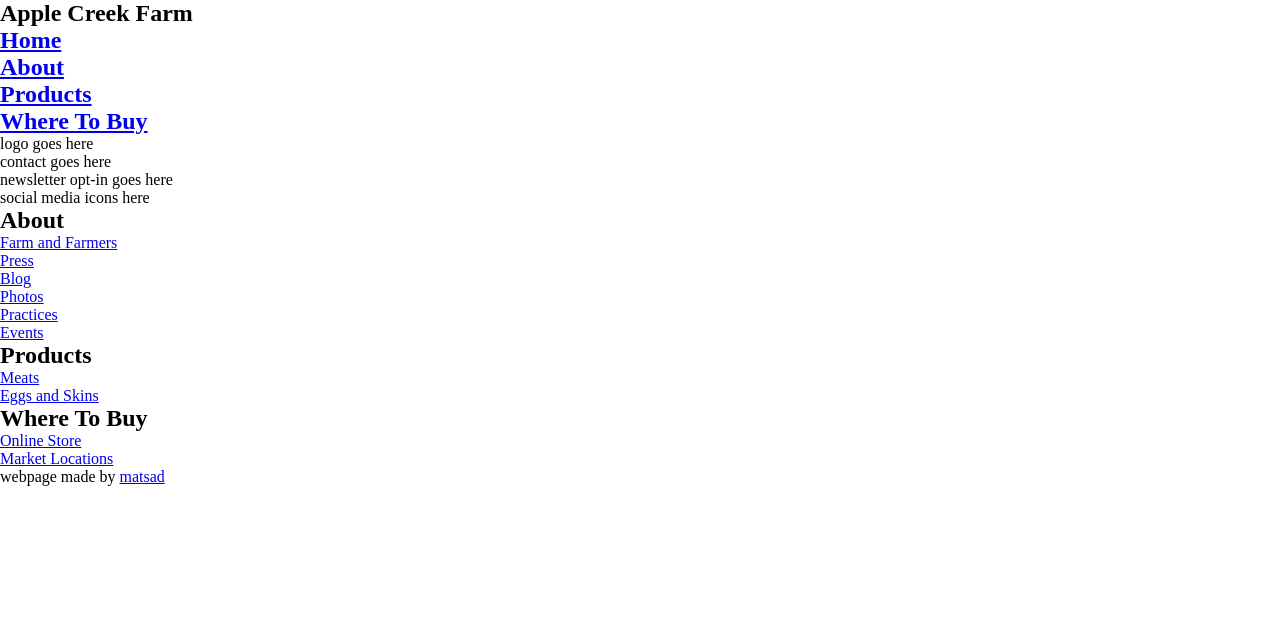
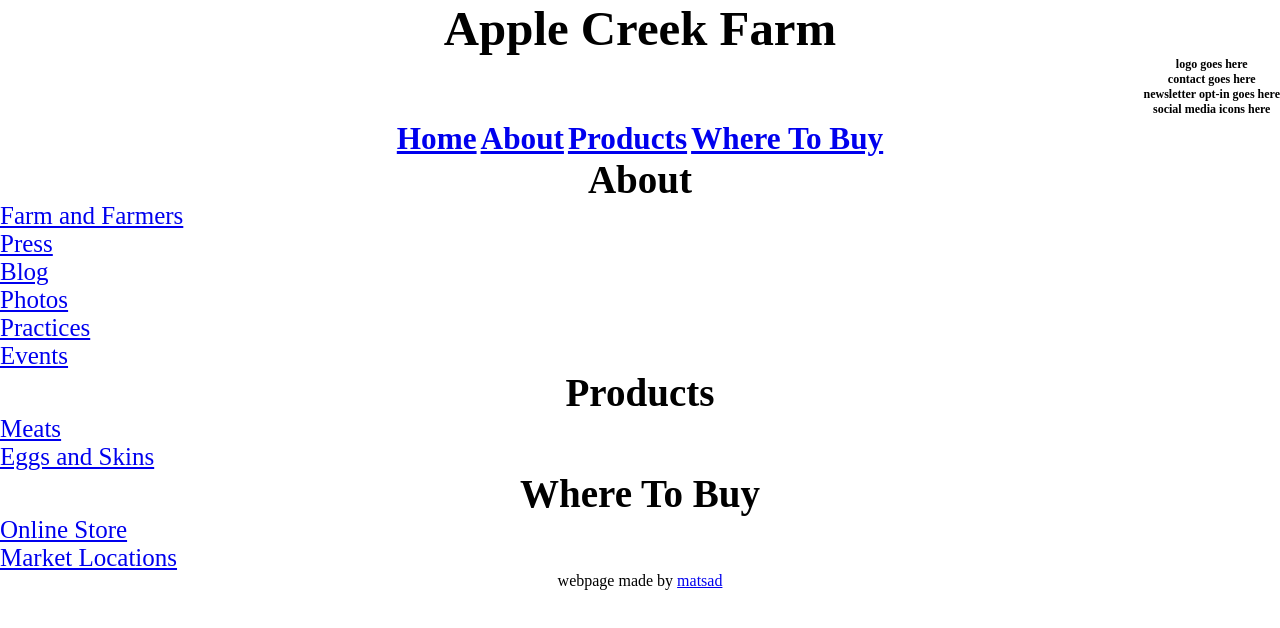
Before and after one commit to matsad3547/apple-creek-farm, a website built with webpack: page index.html in a window 1280 px wide. Built offline with nearby package versions, Linux system fonts and the light colour scheme.

Commit message:
feat(core) Set basic homepage layout; Set basic typography

```diff
--- a/index.html
+++ b/index.html
@@ -9,13 +9,6 @@
     <header>
       <nav>
         <h1>Apple Creek Farm<h1>
-          <ul>
-            <li><a href="/">Home</a></li>
-            <li><a href="#about">About</a></li>
-            <li><a href="#products">Products</a></li>
-            <li><a href="#where_to_buy">Where To Buy</a></li>
-          </ul>
-      </nav>
         <div class="header-icons">
           <div class="logo">
             <p>logo goes here</p>
@@ -30,29 +23,36 @@
             <p>social media icons here</p>
           </div>
         </div>
+        <ul>
+          <li><a href="/">Home</a></li>
+          <li><a href="#about">About</a></li>
+          <li><a href="#products">Products</a></li>
+          <li><a href="#where_to_buy">Where To Buy</a></li>
+        </ul>
+      </nav>
     </header>
     <main>
-      <div class="about" id="about">
+      <div class="about parallax" id="about">
         <h2>About</h2>
-        <ul>
-          <li><a href="#farm_and_farmers">Farm and Farmers</a></li>
-          <li><a href="#press">Press</a></li>
-          <li><a href="#blog">Blog</a></li>
-          <li><a href="#photos">Photos</a></li>
-          <li><a href="#practices">Practices</a></li>
-          <li><a href="#events">Events</a></li>
+        <ul class="sidebar">
+          <li><a href="farm_and_farmers.html">Farm and Farmers</a></li>
+          <li><a href="press">Press</a></li>
+          <li><a href="blog">Blog</a></li>
+          <li><a href="photos">Photos</a></li>
+          <li><a href="practices">Practices</a></li>
+          <li><a href="events">Events</a></li>
         </ul>
       </div>
-      <div class="products" id="products">
+      <div class="products parallax" id="products">
         <h2>Products</h2>
-        <ul>
+        <ul class="sidebar">
           <li><a href="meats">Meats</a></li>
           <li><a href="eggs_and_skins">Eggs and Skins</a></li>
         </ul>
       </div>
-      <div class="where_to_buy" id="where_to_buy">
+      <div class="where_to_buy parallax" id="where_to_buy">
         <h2>Where To Buy</h2>
-        <ul>
+        <ul class="sidebar">
           <li><a href="https://squareup.com/store/apple-creek-farm" target="blank">Online Store</a></li>
           <li><a href="market_locations">Market Locations</a></li>
         </ul>
--- a/public/bundle.js
+++ b/public/bundle.js
@@ -101,7 +101,7 @@ exports = module.exports = __webpack_require__(2)();
 
 
 // module
-exports.push([module.i, "@include responsive-font(5vw, 35px, 150px, 50px);\n\n@-ms-viewport{\n  width: device-width;\n}\n\n* {\n  margin: 0;\n  padding: 0;\n  box-sizing: border-box;\n}\n\nbody {\n  /*background-color: darkslategray;*/\n}\n", ""]);
+exports.push([module.i, "@include responsive-font(5vw, 35px, 150px, 50px);\n\n@-ms-viewport{\n  width: device-width;\n}\n\n* {\n  margin: 0;\n  padding: 0;\n  box-sizing: border-box;\n  font-size: 16px;\n}\n\nbody {\n  /*background-color: darkslategray;*/\n}\n\nh1 {\n  font-size: 3.052em;\n}\n\nh2 {\n  font-size: 2.441em;\n}\n\nh1, h2 {\n  text-align: center;\n}\n\nnav ul {\n  padding-top: 4em;\n}\n\nnav li{\n  display: inline;\n}\n\nnav a {\n  font-size: 1.953em;\n}\n\n.header-icons {\n  position: relative;\n  float: right;\n}\n\n.header-icons p {\n  font-size: .75em;\n}\n\n.sidebar a {\n  font-size: 1.563em;\n}\n\n.parallax {\n  height: 100%;\n  background-attachment: fixed;\n  background-position: center;\n  background-repeat: no-repeat;\n  background-size: cover;\n}\n\nfooter {\n  text-align: center;\n}\n", ""]);
 
 // exports
 
--- a/src/styles/main.css
+++ b/src/styles/main.css
@@ -8,8 +8,58 @@
   margin: 0;
   padding: 0;
   box-sizing: border-box;
+  font-size: 16px;
 }
 
 body {
   /*background-color: darkslategray;*/
 }
+
+h1 {
+  font-size: 3.052em;
+}
+
+h2 {
+  font-size: 2.441em;
+}
+
+h1, h2 {
+  text-align: center;
+}
+
+nav ul {
+  padding-top: 4em;
+}
+
+nav li{
+  display: inline;
+}
+
+nav a {
+  font-size: 1.953em;
+}
+
+.header-icons {
+  position: relative;
+  float: right;
+}
+
+.header-icons p {
+  font-size: .75em;
+}
+
+.sidebar a {
+  font-size: 1.563em;
+}
+
+.parallax {
+  height: 100%;
+  background-attachment: fixed;
+  background-position: center;
+  background-repeat: no-repeat;
+  background-size: cover;
+}
+
+footer {
+  text-align: center;
+}
```
Also changed, not shown: farm_and_farmers.html (added, +15 -0 lines). Lines whose indentation alone changed are shown as unchanged.
